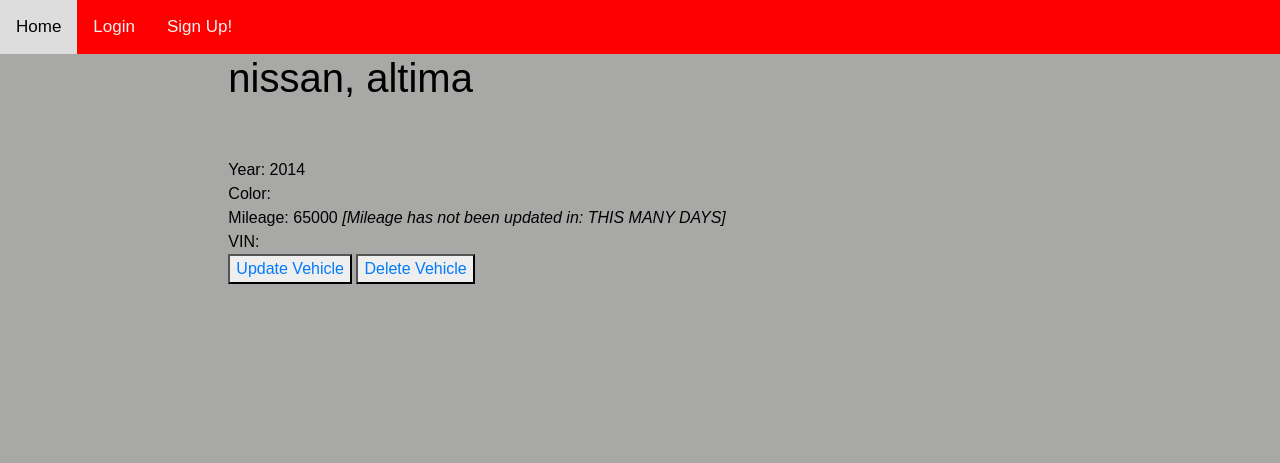
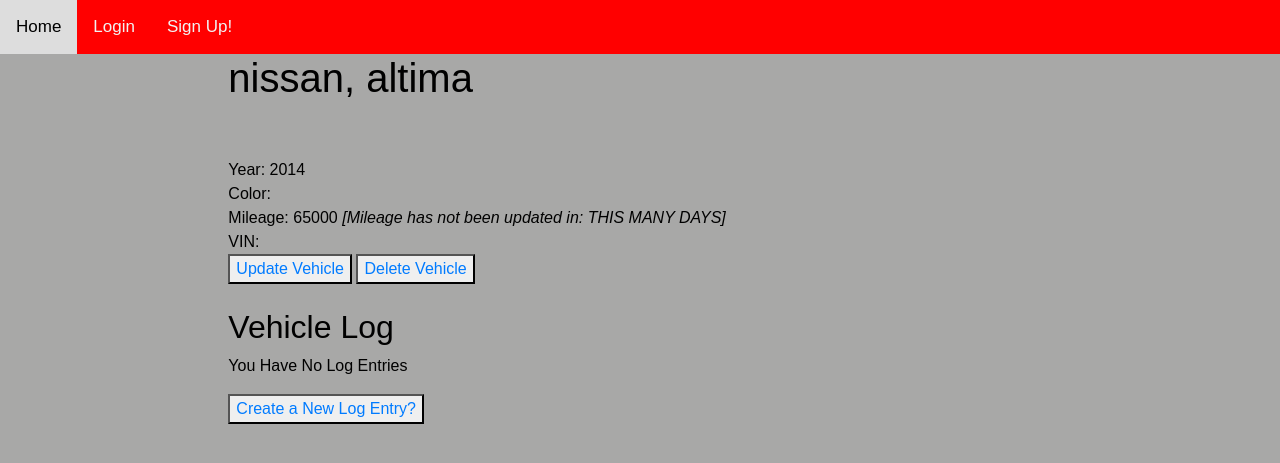
Before and after one commit to RCBendell/AutoTracker, a Django app: page /car/4 in a window 1280 px wide. Shown: the top 463 px of the page. Run offline with Django 3.2, Linux system fonts and the light colour scheme; data comes from the database, SQL or seed files in the repository; both versions use the stored data as it was after the commit.

Commit message:
Car Detail View now Lists CarSpecific Entries

```diff
--- a/mysite/log/admin.py
+++ b/mysite/log/admin.py
@@ -6,7 +6,7 @@
 
 # admin.site.register(car)
 class carAdmin(admin.ModelAdmin):
-    list_display = ('owner', 'make', 'model', 'year')
+    list_display = ('owner', 'make', 'model', 'year', 'image')
 admin.site.register(car, carAdmin)
 
 class entryAdmin(admin.ModelAdmin):
--- a/mysite/log/models.py
+++ b/mysite/log/models.py
@@ -13,8 +13,8 @@
     vin = models.CharField(max_length=30, blank=True, unique=True)
     mileage = models.PositiveIntegerField()
     # Optional
-    # image = models.ImageField(blank=True)
-    # Need to Install Something ...
+    image = models.ImageField(blank=True, upload_to='uploaded_images/')
+
 
     # DateField.auto_now_add() = True
 
@@ -29,6 +29,8 @@
     owner = models.CharField(max_length=20, blank=False)
     date_time = models.DateTimeField(auto_now=True)
     blog = models.TextField()
+    #update_mileage = models.PositiveIntegerField()
+
     # Optional ... It might not have cost anything, might just be saying hey
     cost = models.DecimalField(max_digits=9, decimal_places=2, blank=True)
     # File for receipts
--- a/mysite/log/views.py
+++ b/mysite/log/views.py
@@ -66,13 +66,19 @@
 class carDetail(DetailView):
    model = car
    template_name = 'car_detail.html'
-   # Pass entry to create list of entries for each car...becomes a list view?
 
+   def get_context_data(self, *args, **kwargs):
+      context = super(carDetail, self).get_context_data(*args, **kwargs)
+      number = self.request.path
+      # Path is /car/<int:pk>... Returning after 5 characters, enables only the <int:pk> to show up
+      number = number[5:]
+      context['entry_list'] = entry.objects.filter(car = number)
+      return context
 
 class carUpdate(UpdateView):
    model = car
    template_name = 'car_update.html'
-   fields = ['make','model', 'year', 'color', 'mileage', 'vin']
+   fields = ['make','model', 'year', 'color', 'mileage', 'vin', 'image']
 
 class carDelete(DeleteView):
    model = car
--- a/mysite/mysite/settings.py
+++ b/mysite/mysite/settings.py
@@ -121,6 +121,7 @@
 
 STATIC_URL = '/static/'
 
+
 LOGIN_REDIRECT_URL = 'index'
 
 # YAYYY Email information
--- a/mysite/mysite/templates/car_detail.html
+++ b/mysite/mysite/templates/car_detail.html
@@ -13,9 +13,33 @@
       <br>
       VIN: {{ car.vin }}
       <br>
+      {% if car.image %}
+        {{ car.image.url }}
+      {% endif %}
   </body>
 
   <button><a href="{{ car.get_absolute_url }}/update">Update Vehicle</a></button>
   <button><a href="{{ car.get_absolute_url }}/delete">Delete Vehicle</a></button>
 
+  <br>
+  <br>
+  <h2> Vehicle Log </h2>
+
+  {% if entry_list %}
+  <ul>
+      {% for entry in entry_list %}
+      <li>
+          <a>{{ entry.car }}</a><br>
+          <a>{{ entry.blog }}</a><br>
+          <a>{{ entry.date_time }}</a><br>
+          <a href="{{ entry.get_absolute_url }}/update">Edit Log Entry</a>
+          <br>
+      </li>
+      {% endfor %}
+  </ul>
+  {% else %}
+    <p>You Have No Log Entries</p>
+    <button><a href="{% url 'createEntry' %}">Create a New Log Entry?</a></button>
+  {% endif %}
+
 {% endblock %}
--- a/mysite/mysite/urls.py
+++ b/mysite/mysite/urls.py
@@ -17,6 +17,8 @@
 from django.urls import include, path
 # from django.conf.urls import url
 # from mysite.core import views as core_views
+from django.conf import settings
+from django.conf.urls.static import static
 
 urlpatterns = [
     # 127.0.0.1:8000/log
```
Also changed, not shown: mysite/db.sqlite3, mysite/log/migrations/0003_car_image.py (added).
